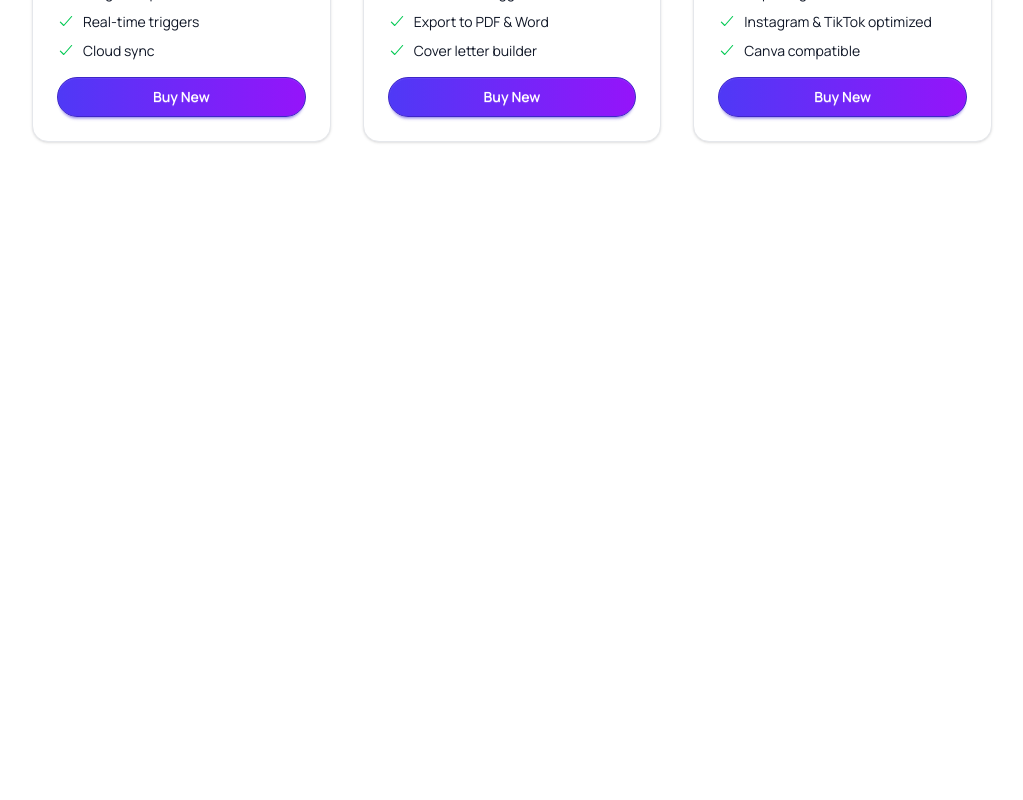
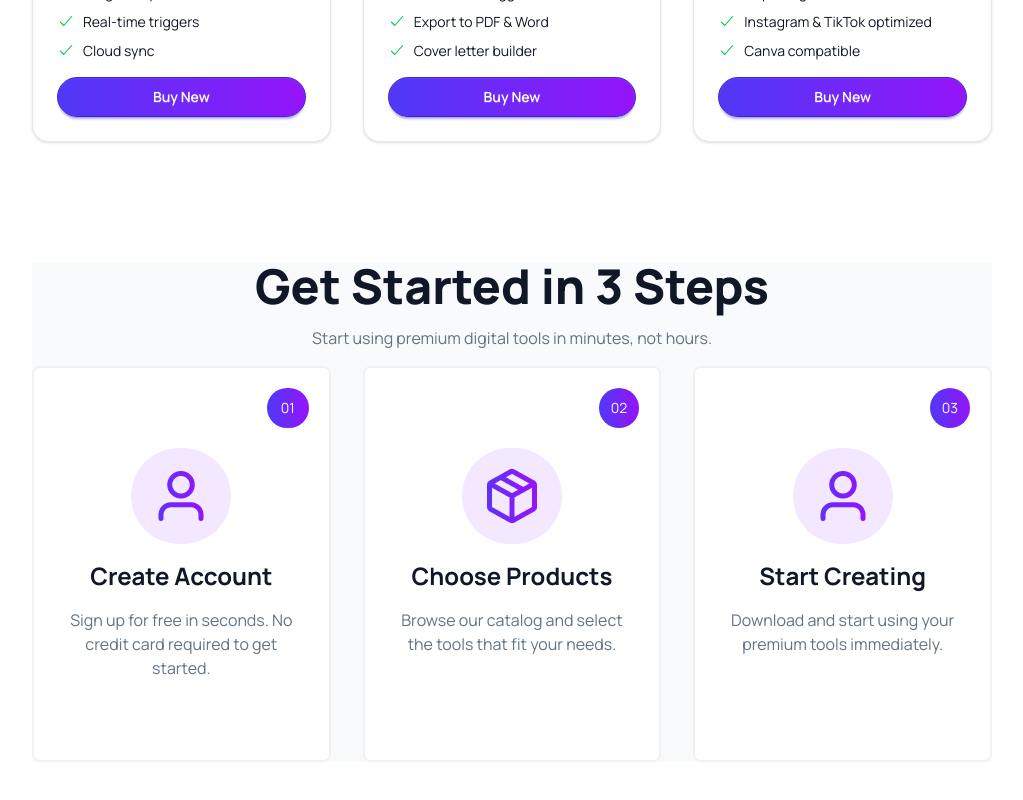
Before and after one commit to MD-Sabbir-Hossain-Alif/DigiTools-Platform, a React (Vite) app: page / in a window 1280 px wide. Shown: the part 2497-3297 px from the top of the page, without its empty margins (128-1151 px from the left). Before the commit the page ends 2759 px from the top, so only its background shows below. Built offline with nearby package versions, Linux system fonts and the light colour scheme.

Commit message:
get started section added

```diff
--- a/src/App.jsx
+++ b/src/App.jsx
@@ -4,6 +4,7 @@ import Banner from "./components/Banner/Banner";
 import Main from "./components/Main/Main";
 import Navbar from "./components/Navbar/Navbar";
 import Stats from "./components/Stats/Stats";
+import GetStarted from "./components/GetStarted/GetStarted";
 
 const fetchPricing = async () => (await fetch("/pricing-data.json")).json();
 const pricingPromise = fetchPricing();
@@ -21,6 +22,7 @@ function App() {
                 carts={carts}
                 setCarts={setCarts}
             />
+            <GetStarted />
         </>
     );
 }
--- /dev/null
+++ b/src/components/GetStarted/GetStarted.jsx
@@ -0,0 +1,69 @@
+import React from "react";
+import user from "../../assets/user.png";
+import packageBox from "../../assets/package.png";
+import rocket from "../../assets/rocket.png";
+
+const GetStarted = () => {
+    return (
+        <section className="max-w-400 w-[75%] mx-auto my-30 bg-[#f9fafc]">
+            <div className="text-center space-y-4">
+                <h2 className="text-color text-5xl font-extrabold">
+                    Get Started in 3 Steps
+                </h2>
+                <p className="max-w-135 mx-auto para-color leading-6">
+                    Start using premium digital tools in minutes, not hours.
+                </p>
+                {/* get started card */}
+                <div className="grid grid-cols-3 gap-8">
+                    <div className=" relative card border-2 border-[#f1f1f1] bg-white flex flex-col gap-4 px-6 py-20">
+                        <span className="absolute top-5 right-5 text-white text-sm linear-bg rounded-full px-3.5 py-2.5">
+                            01
+                        </span>
+                        <div className="flex items-center justify-center px-3 py-4.5 bg-purple-100 rounded-full w-25 mx-auto">
+                            <img src={user} />
+                        </div>
+                        <h4 className="text-2xl text-color font-bold">
+                            Create Account
+                        </h4>
+                        <p className="para-color">
+                            Sign up for free in seconds. No credit card required
+                            to get started.
+                        </p>
+                    </div>
+                    <div className=" relative card border-2 border-[#f1f1f1] bg-white flex flex-col gap-4 px-6 py-20">
+                        <span className="absolute top-5 right-5 text-white text-sm linear-bg rounded-full px-3 py-2.5">
+                            02
+                        </span>
+                        <div className="flex items-center justify-center px-3 py-4.5 bg-purple-100 rounded-full w-25 mx-auto">
+                            <img src={packageBox} />
+                        </div>
+                        <h4 className="text-2xl text-color font-bold">
+                            Choose Products
+                        </h4>
+                        <p className="para-color">
+                            Browse our catalog and select the tools that fit
+                            your needs.
+                        </p>
+                    </div>
+                    <div className=" relative card border-2 border-[#f1f1f1] bg-white flex flex-col gap-4 px-6 py-20">
+                        <span className="absolute top-5 right-5 text-white text-sm linear-bg rounded-full px-3 py-2.5">
+                            03
+                        </span>
+                        <div className="flex items-center justify-center px-3 py-4.5 bg-purple-100 rounded-full w-25 mx-auto">
+                            <img src={user} />
+                        </div>
+                        <h4 className="text-2xl text-color font-bold">
+                            Start Creating
+                        </h4>
+                        <p className="para-color">
+                            Download and start using your premium tools
+                            immediately.
+                        </p>
+                    </div>
+                </div>
+            </div>
+        </section>
+    );
+};
+
+export default GetStarted;
--- a/src/components/Main/Card/Card.jsx
+++ b/src/components/Main/Card/Card.jsx
@@ -9,7 +9,7 @@ const Card = ({ prices, carts, setCarts }) => {
     const handelBuyBtn = () => {
         const isExist = carts.find((item) => item.id === prices.id);
         if (isExist) {
-            toast.warning(`${name} alrady exist in Cart`);
+            toast.error(`${name} alrady exist in Cart`);
             return;
         }
         setCarts([...carts, prices]);
--- a/src/components/Main/Cart/Cart.jsx
+++ b/src/components/Main/Cart/Cart.jsx
@@ -5,7 +5,7 @@ const Cart = ({ cart, carts, setCarts }) => {
     const { id, name, icon, price } = cart;
 
     const handelRemoveBtn = () => {
-        toast.warning(`${name} removed`);
+        toast.info(`${name} removed`);
         setCarts(carts.filter((item) => item.id !== id));
         // console.log(filterdCart);
     };
```
